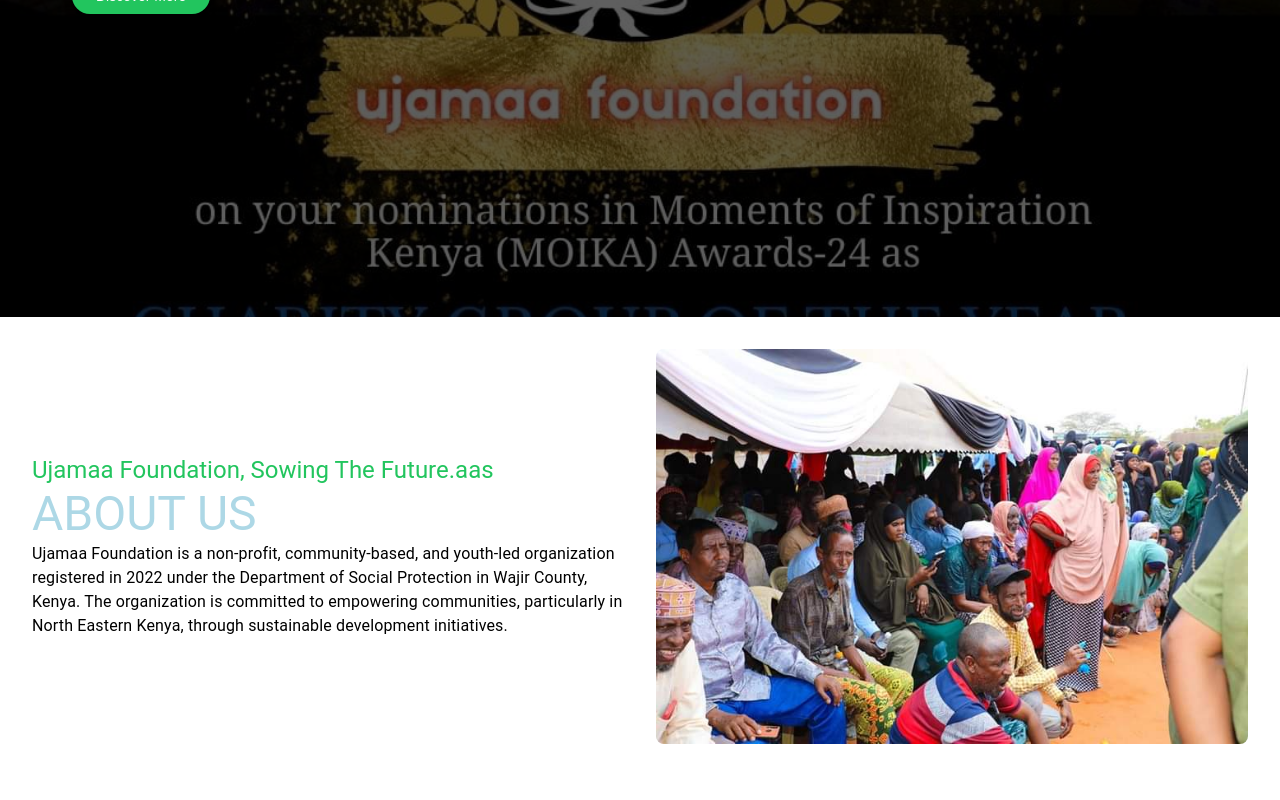
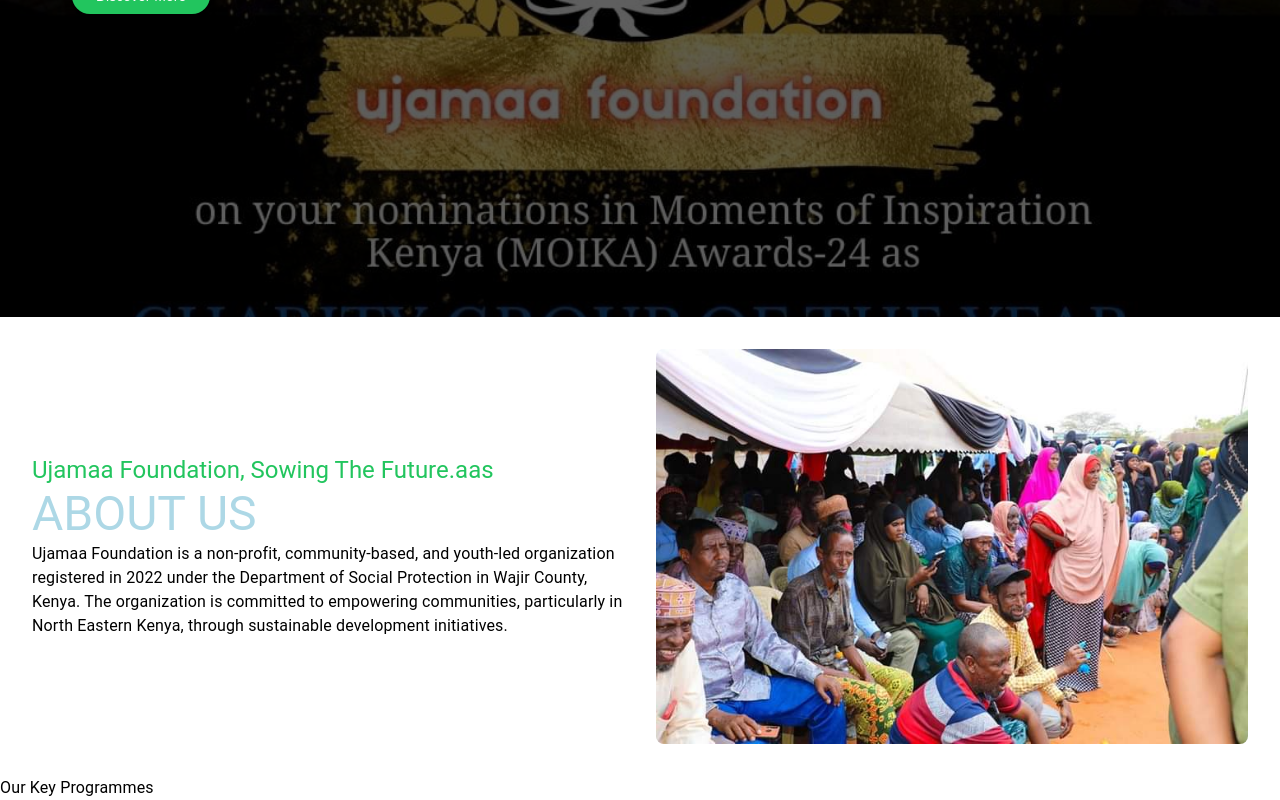
Before and after one commit to ahmednule/Ujamaa-Foundation, a Next.js app: page / in a window 1280 px wide. Shown: the part 683-1483 px from the top of the page. Before the commit the page ends 1459 px from the top, so only its background shows below. Built offline with nearby package versions, Linux system fonts and the light colour scheme.

Commit message:
feature: imported the Key Programs page and nested it inside the page.tsx file

```diff
--- a/src/app/page.tsx
+++ b/src/app/page.tsx
@@ -4,6 +4,7 @@ import { Button } from "@components/components/ui/button";
 import Image from "next/image";
 import { items } from "@components/lib/HomeLinks";
 import AboutUs from "@components/components/AboutUs"
+import KeyPrograms from "@components/components/KeyPrograms"
 
 export default function Home() {
   return (
@@ -44,6 +45,7 @@ export default function Home() {
         <CarouselNext className="absolute top-1/2 transform -translate-y-1/2 right-4 bg-white text-black rounded-full p-3 shadow-lg" />
       </Carousel>
       <AboutUs/>
+      <KeyPrograms/>
     </>
   );
 }
```
